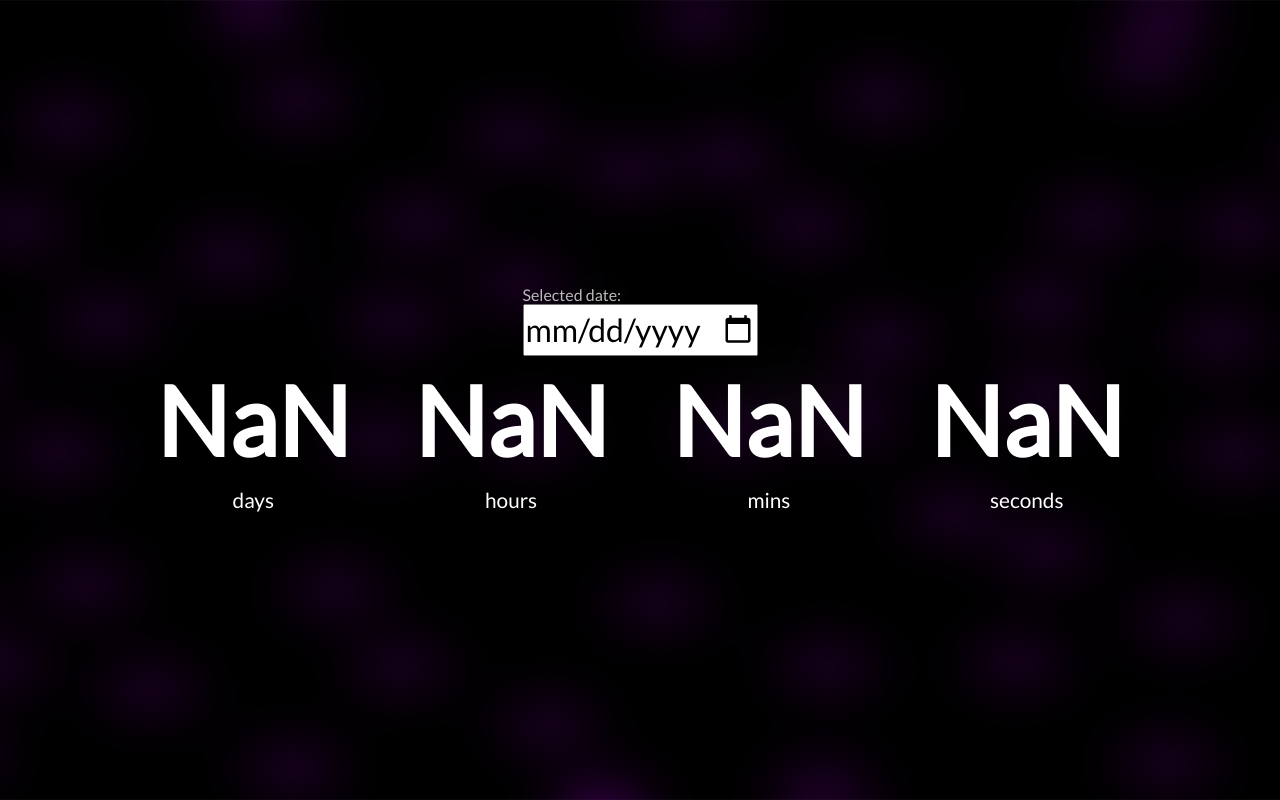
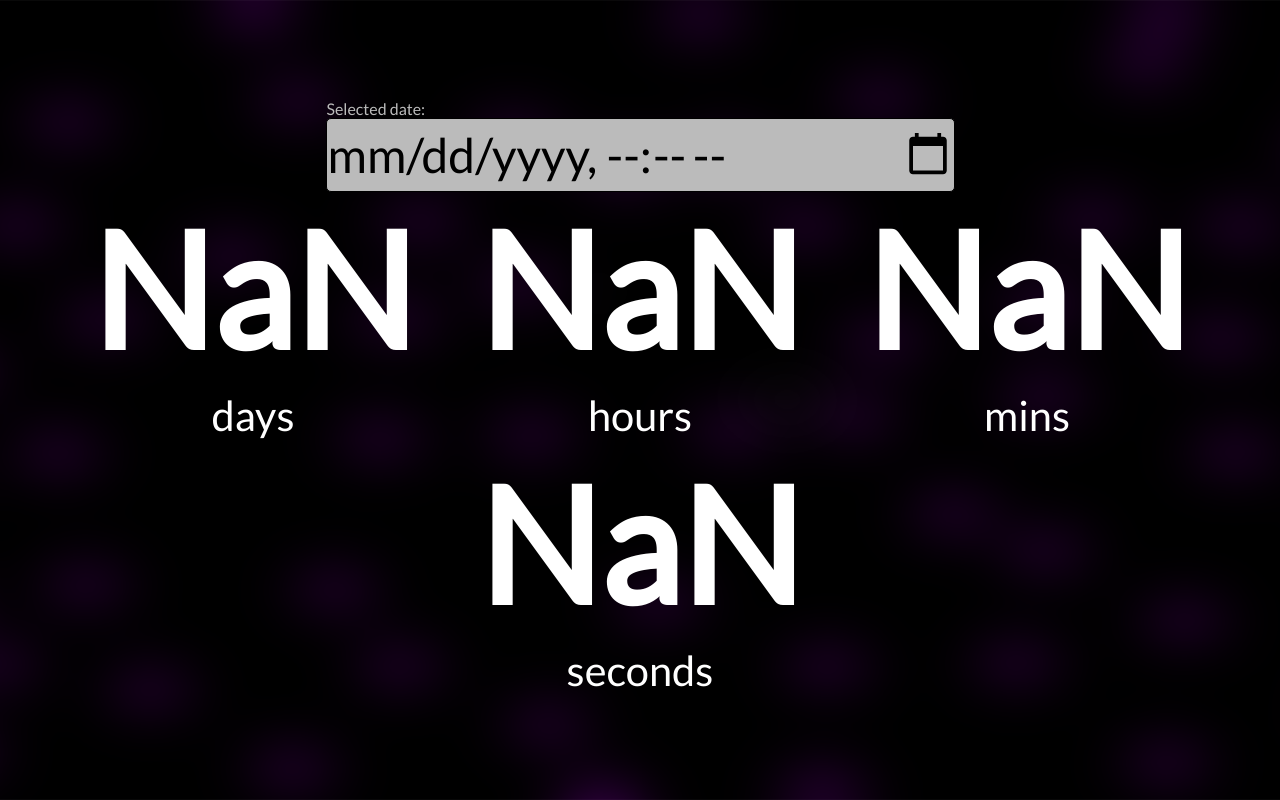
Before and after one commit to yuraaah/until-date-counter-app, a plain HTML site: page index.html in a window 1280 px wide. Drawn offline with nearby package versions, Linux system fonts and the light colour scheme.

Commit message:
Visual changes

```diff
--- a/index.html
+++ b/index.html
@@ -16,7 +16,7 @@
     <div class="d-flex justify-content-center">
         <div id="header-container">
             <h6>Selected date:</h6>
-            <input type="date" id="dateInputFrm" name="Your date!" min="2022-01-01" max="2030-12-31">
+            <input type="datetime-local" id="dateInputFrm" name="Your date!" min="2022-01-01" max="2030-12-31">
 
         </div>
     </div>
--- a/scripts.js
+++ b/scripts.js
@@ -7,11 +7,12 @@ const secondsEl = document.getElementById("seconds");
 function countdown() {
     var customDate = document.getElementById("dateInputFrm").valueAsNumber;
 
+    // ("cs-CZ", {timeZone: "Europe/Prague", hour: 'numeric', hour12: false, minute: 'numeric', timeZoneName: 'short'});
+
     const selectedDate = customDate;
-    console.log(selectedDate)
     const currentDate = new Date();
 
-    const totalSeconds = (selectedDate - currentDate) / 1000;
+    const totalSeconds = (selectedDate - currentDate ) / 1000;
 
     const days = Math.floor(totalSeconds / 3600 / 24);
     const hours = Math.floor(totalSeconds / 3600) % 24;
--- a/style.css
+++ b/style.css
@@ -19,6 +19,13 @@ body {
     color: #ffff;
 }
 
+input{
+    background-color: #bbbbbb;
+    border-radius: 5px;
+    border: 1px solid black;
+
+}
+
 .header-container{
     margin-top: 15%;
 }
@@ -32,10 +39,11 @@ h6{
     justify-content: left;
     padding: 0;
     margin: 0;
+    margin-left: 1px;
 }
 
 #dateInputFrm{
-    font-size: 2rem;
+    font-size: 3rem;
 }
 
 .countdown-container {
@@ -46,7 +54,7 @@ h6{
 
 .big-text {
     font-weight: bold;
-    font-size: 6rem;
+    font-size: 10rem;
     line-height: 1;
     margin: 1rem 2rem;
 }
@@ -56,5 +64,5 @@ h6{
 }
 
 .countdown-el span {
-    font-size: 1.3rem;
+    font-size: 2.6rem;
 }
```
